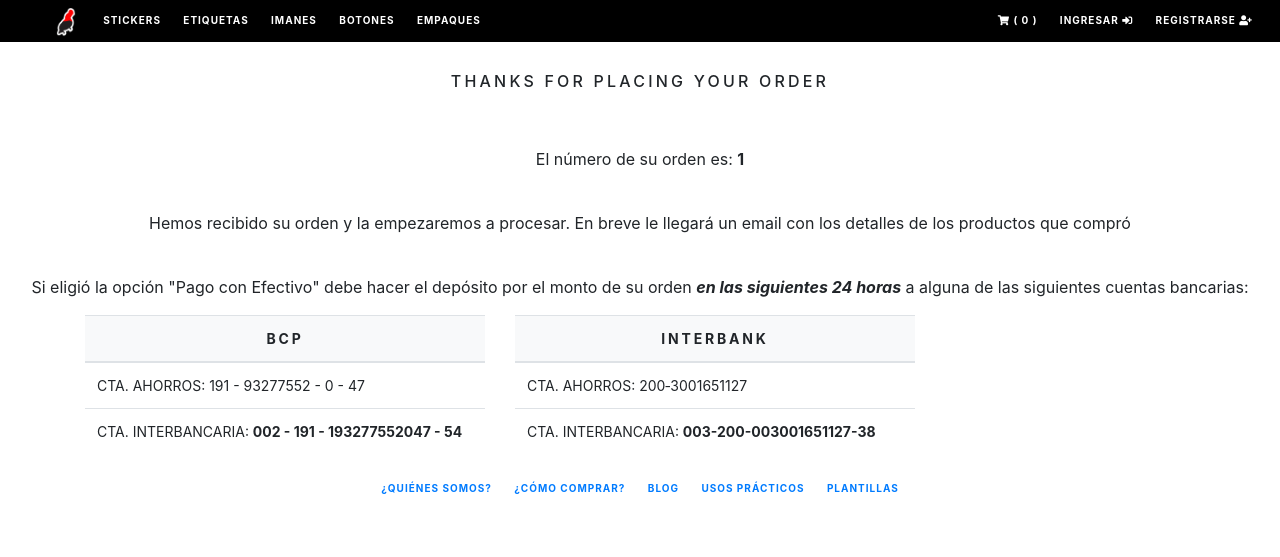
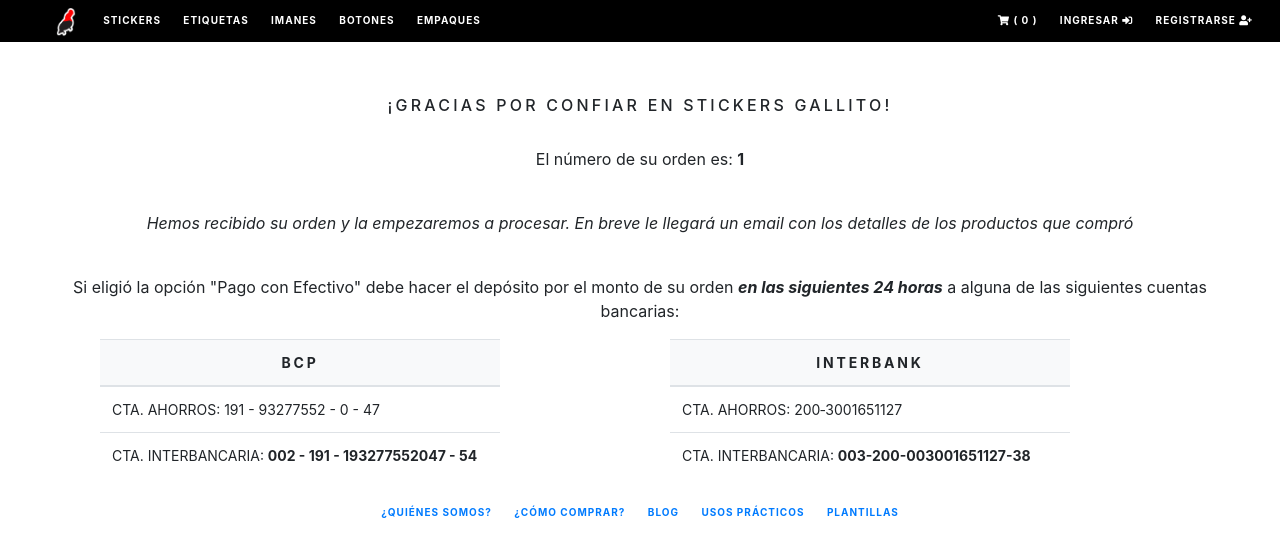
Before and after one commit to OmarGonD/stickers_gallito, a Django app: page /order/gracias/ in a window 1280 px wide. Shown: the top 557 px of the page. Run offline with Django 3.2, Linux system fonts and the light colour scheme; tables that the repository leaves empty hold one stand-in row (values such as "Sample post"); some libraries are stand-ins or nearby versions.

Commit message:
Mejoras mínimas en la página de Gracias. Faltan enviar el monto a pagar cuando se elige Pago con Efectivo

```diff
--- a/order/templates/thanks.html
+++ b/order/templates/thanks.html
@@ -4,30 +4,33 @@
     Thanks - Perfect Cushion Store
 {% endblock %}
 {% block content %}
-    <div>
+    <div class="container">
+        <div class="row">
             <div class="text-center">
                 <br>
                 <br>
+                <br>
                 <h1 class="text-center my_title">
-                Thanks for placing your order
+                    ¡Gracias por confiar en Stickers Gallito!
                 </h1>
-            <br>
                 <br>
                 <p>El número de su orden es: <b>{{ order_number }}</b></p>
                 <br>
-            <p>Hemos recibido su orden y la empezaremos a procesar. En breve le llegará un email con los detalles de los
-                productos que compró</p>
+                <p><i>Hemos recibido su orden y la empezaremos a procesar. En breve le llegará un email con los detalles
+                    de los
+                    productos que compró</i>
+                </p>
 
                 <br>
-            <p>Si eligió la opción "Pago con Efectivo" debe hacer el depósito por el monto de su orden <b><i>en las siguientes 24 horas</i></b> a alguna de las
+                <p>Si eligió la opción "Pago con Efectivo" debe hacer el depósito por el monto de su orden <b><i>en las
+                    siguientes 24 horas</i></b> a alguna de las
                     siguientes cuentas bancarias:</p>
 
             </div>
         </div>
 
-            <div class="container">
         <div class="row">
-            <div class="">
+            <div class="col-md-6">
                 <!-- BCP -->
                 <div class="col-12 col-sm-12 col-md-6 col-lg-6 text-center">
                     <table class="table my_custom_table">
@@ -58,7 +61,7 @@
                     </table>
                 </div>
             </div>
-            <div class="">
+            <div class="col-md-6">
                 <!-- INTERBANK -->
                 <div class="col-12 col-sm-12 col-md-6 col-lg-6 text-center">
 
@@ -91,5 +94,6 @@
                 </div>
             </div>
         </div>
+    </div>
 
 {% endblock %}
```
Lines whose indentation alone changed are shown as unchanged.
